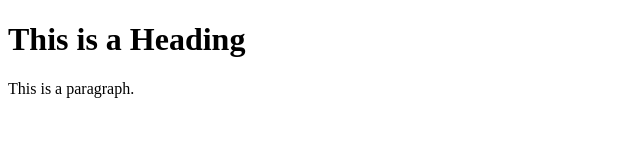
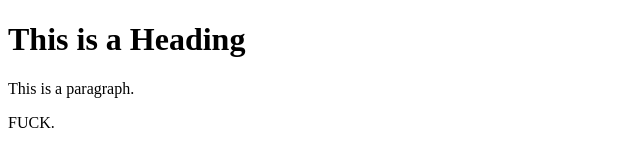
Before and after one commit to Ke1vin16/2023_summer_practice, a plain HTML site: page index.html in a window 1280 px wide. Shown: the full height of the page, 0-640 px from the left. Drawn offline with Linux system fonts and the light colour scheme.

Commit message:
change word

```diff
--- a/index.html
+++ b/index.html
@@ -7,6 +7,7 @@
 
 <h1>This is a Heading</h1>
 <p>This is a paragraph.</p>
+<p>FUCK.</p>
 
 </body>
 </html>
```
